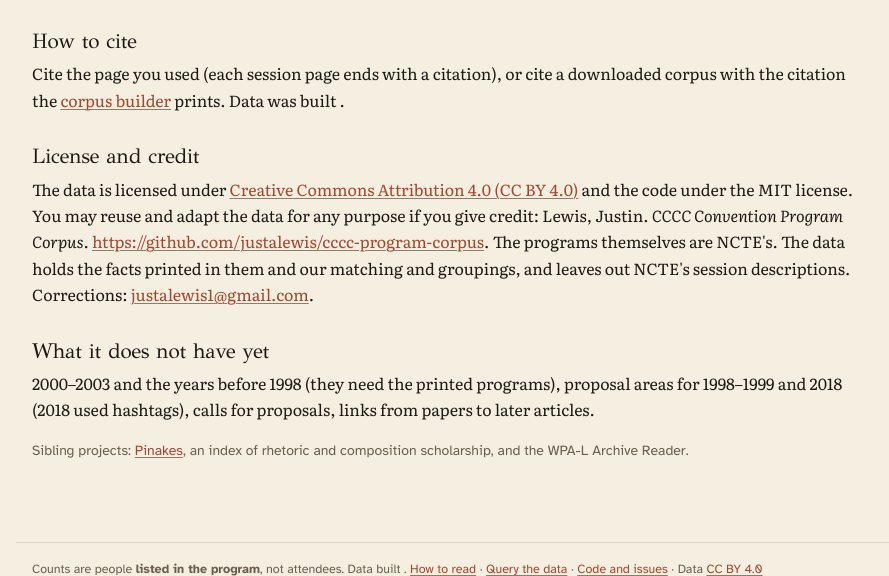
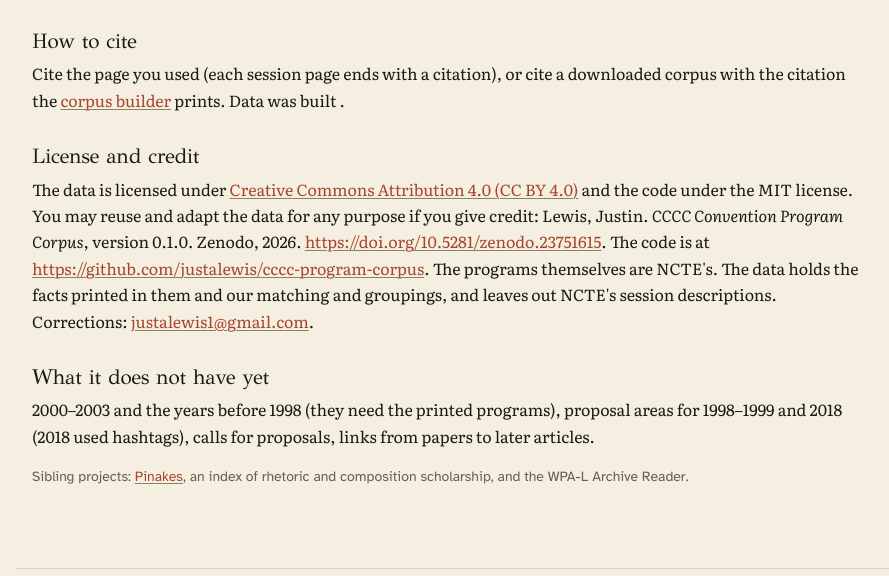
Before and after one commit to justalewis/cccc-program-corpus, a Flask app: page /about in a window 1280 px wide. Shown: the part 539-1115 px from the top of the page, without its empty margins (32-921 px from the left). Run offline with Flask 3, Linux system fonts and the light colour scheme.

Commit message:
Zenodo deposit published: DOI 10.5281/zenodo.23751615
Adds CITATION.cff and the DOI to the README, the reader's About and ethics pages (with the limit that a
deposit is a fixed copy), the JSON export credit and the Datasette description.

Co-Authored-By: Claude Sonnet 5.5 <noreply@anthropic.com>

```diff
--- a/deploy/metadata.yml
+++ b/deploy/metadata.yml
@@ -2,6 +2,7 @@ title: CCCC Convention Program Corpus
 description_html: |
   <p>Sessions and listed participants from the programs of the Conference on College Composition and Communication (CCCC), 1998, 1999 and 2004–2027: the 1998 web program and 1999 PDFs from the Wayback Machine, NCTE's PDF programs for 2004–2023, and NCTE's eShow listings for 2024–2027. Names, affiliations and titles are as printed. Affiliations are matched to ROR and, for US colleges, to IPEDS.</p>
   <p><b>Read before counting.</b> These are people <i>listed in the program</i>, not registrants or attendees. 2000–2003 and the years before 1998 aren't in yet. 2020 is the program of a cancelled convention; 2021 and 2022 were virtual; 2027 is the listing before the convention and will change. The source changes from PDF to eShow at 2024. People are joined across years on an exact name, plus pairs a person has reviewed; check <code>people.method</code> before counting careers. NCTE's session descriptions are not included.</p>
+  <p>Cite the data: Lewis, Justin. <i>CCCC Convention Program Corpus</i>, version 0.1.0. Zenodo, 2026. <a href="https://doi.org/10.5281/zenodo.23751615">https://doi.org/10.5281/zenodo.23751615</a>.</p>
   <p>This is a working version and will change. To correct an entry, write to justalewis1@gmail.com or open an issue on the repository.</p>
 license: "CC BY 4.0 (data), MIT (code)"
 license_url: "https://creativecommons.org/licenses/by/4.0/"
--- a/reader/app.py
+++ b/reader/app.py
@@ -583,7 +583,7 @@ def export(fmt):
     rows = corpus_rows(request.args, MAX_EXPORT)
     label = corpus_label(request.args)
     if fmt == "json":
-        body = json.dumps({"corpus": {"filters": label, "listings": len(rows), "built": build_date(), "source": SITE_URL, "license": "CC BY 4.0 (https://creativecommons.org/licenses/by/4.0/)", "credit": "Lewis, Justin. CCCC Convention Program Corpus. " + REPO_URL,
+        body = json.dumps({"corpus": {"filters": label, "listings": len(rows), "built": build_date(), "source": SITE_URL, "license": "CC BY 4.0 (https://creativecommons.org/licenses/by/4.0/)", "credit": "Lewis, Justin. CCCC Convention Program Corpus, version 0.1.0. https://doi.org/10.5281/zenodo.23751615",
                                       "note": "People listed in the program, not attendees. See /how-to-read."}, "rows": rows}, ensure_ascii=False)
         return Response(body, mimetype="application/json")
     buf = io.StringIO()
--- a/reader/templates/about.html
+++ b/reader/templates/about.html
@@ -9,7 +9,7 @@
 <h2>How to cite</h2>
 <p>Cite the page you used (each session page ends with a citation), or cite a downloaded corpus with the citation the <a href="/corpus">corpus builder</a> prints. Data was built {{ build_date }}.</p>
 <h2>License and credit</h2>
-<p>The data is licensed under <a href="https://creativecommons.org/licenses/by/4.0/">Creative Commons Attribution 4.0 (CC BY 4.0)</a> and the code under the MIT license. You may reuse and adapt the data for any purpose if you give credit: Lewis, Justin. <i>CCCC Convention Program Corpus.</i> <a href="{{ repo_url }}">{{ repo_url }}</a>. The programs themselves are NCTE's. The data holds the facts printed in them and our matching and groupings, and leaves out NCTE's session descriptions. Corrections: <a href="mailto:justalewis1@gmail.com">justalewis1@gmail.com</a>.</p>
+<p>The data is licensed under <a href="https://creativecommons.org/licenses/by/4.0/">Creative Commons Attribution 4.0 (CC BY 4.0)</a> and the code under the MIT license. You may reuse and adapt the data for any purpose if you give credit: Lewis, Justin. <i>CCCC Convention Program Corpus</i>, version 0.1.0. Zenodo, 2026. <a href="https://doi.org/10.5281/zenodo.23751615">https://doi.org/10.5281/zenodo.23751615</a>. The code is at <a href="{{ repo_url }}">{{ repo_url }}</a>. The programs themselves are NCTE's. The data holds the facts printed in them and our matching and groupings, and leaves out NCTE's session descriptions. Corrections: <a href="mailto:justalewis1@gmail.com">justalewis1@gmail.com</a>.</p>
 <h2>What it does not have yet</h2>
 <p>2000–2003 and the years before 1998 (they need the printed programs), proposal areas for 1998–1999 and 2018 (2018 used hashtags), calls for proposals, links from papers to later articles.</p>
 <p class="small">Sibling projects: <a href="https://pinakes.wacclearinghouse.org">Pinakes</a>, an index of rhetoric and composition scholarship, and the WPA-L Archive Reader.</p>
--- a/reader/templates/ethics.html
+++ b/reader/templates/ethics.html
@@ -19,6 +19,7 @@
 <h2>Errors and removal</h2>
 <p>Names are matched by software, and some matches are wrong. A person may appear under two spellings, or two people may share a page. Anyone listed can ask for a correction, a merge or a split, or ask for their page to be removed. A removed page stays removed through rebuilds. The row for a removed person stays in program-level counts because the program printed it, and no page gathers that person's listings.</p>
 <p>To ask, <a href="{{ repo_url }}/issues">open an issue on the repository</a>{% if contact %} or write to {{ contact }}{% endif %}. Please give the name as printed and a year.</p>
+<p>One limit: the dataset is also deposited at Zenodo (<a href="https://doi.org/10.5281/zenodo.23751615">10.5281/zenodo.23751615</a>), and a deposit is a fixed copy that Zenodo keeps. Taking a page down here does not change that copy. If a name needs to come out of the deposit as well, write to the address above: a new version without it can be released, and Zenodo can be asked to withdraw the older one.</p>
 <h2>Using the exports</h2>
 <p>Exports carry names as printed in the public programs. For research about individuals, check with your institution's review board about whether it applies, and do not republish person-level rows without the context on <a href="/how-to-read">how to read</a> page.</p>
 {% endblock %}
--- a/src/release.py
+++ b/src/release.py
@@ -256,7 +256,7 @@ authors:
   - family-names: "Lewis"
     given-names: "Justin"
     affiliation: "Olympic College"
-    orcid: "{orcid}"
+    orcid: "https://orcid.org/{orcid}"
 """
 
 if __name__ == "__main__":
```
Also changed, not shown: README.md, 1 other file.
